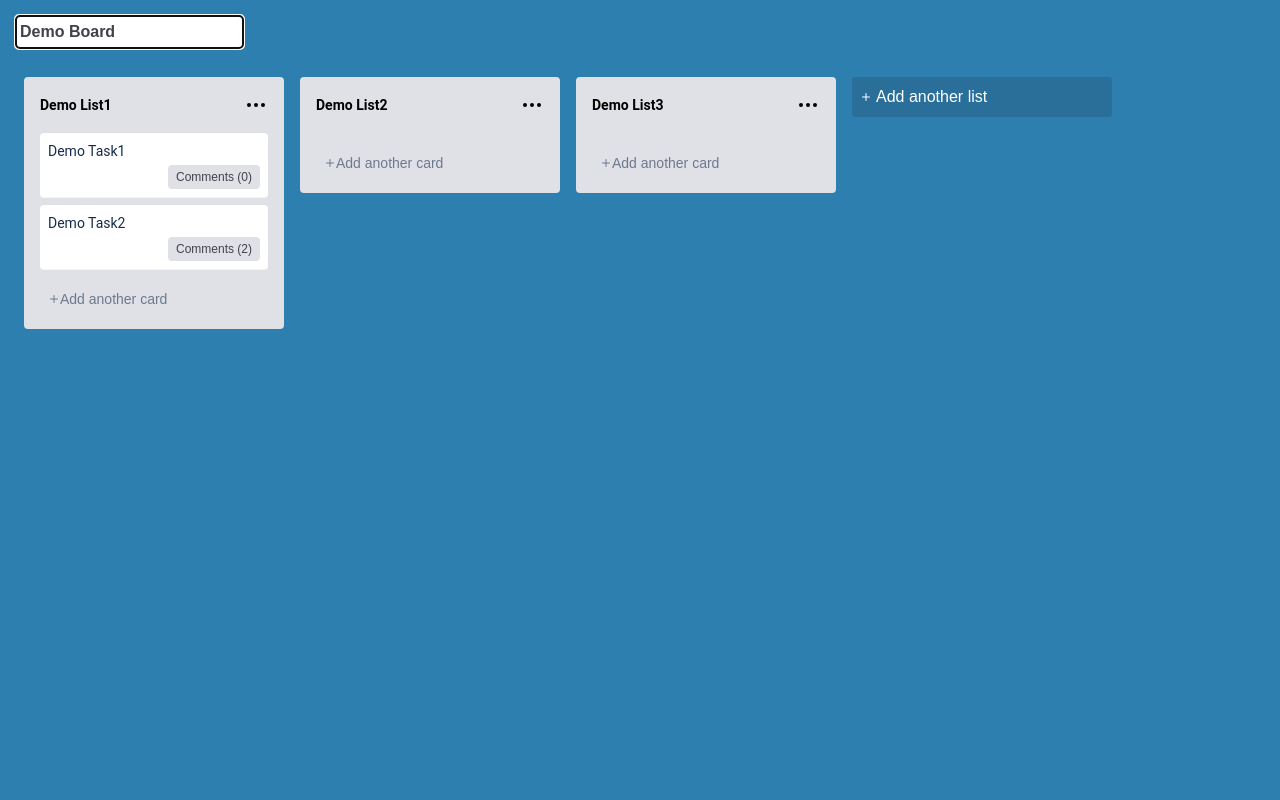
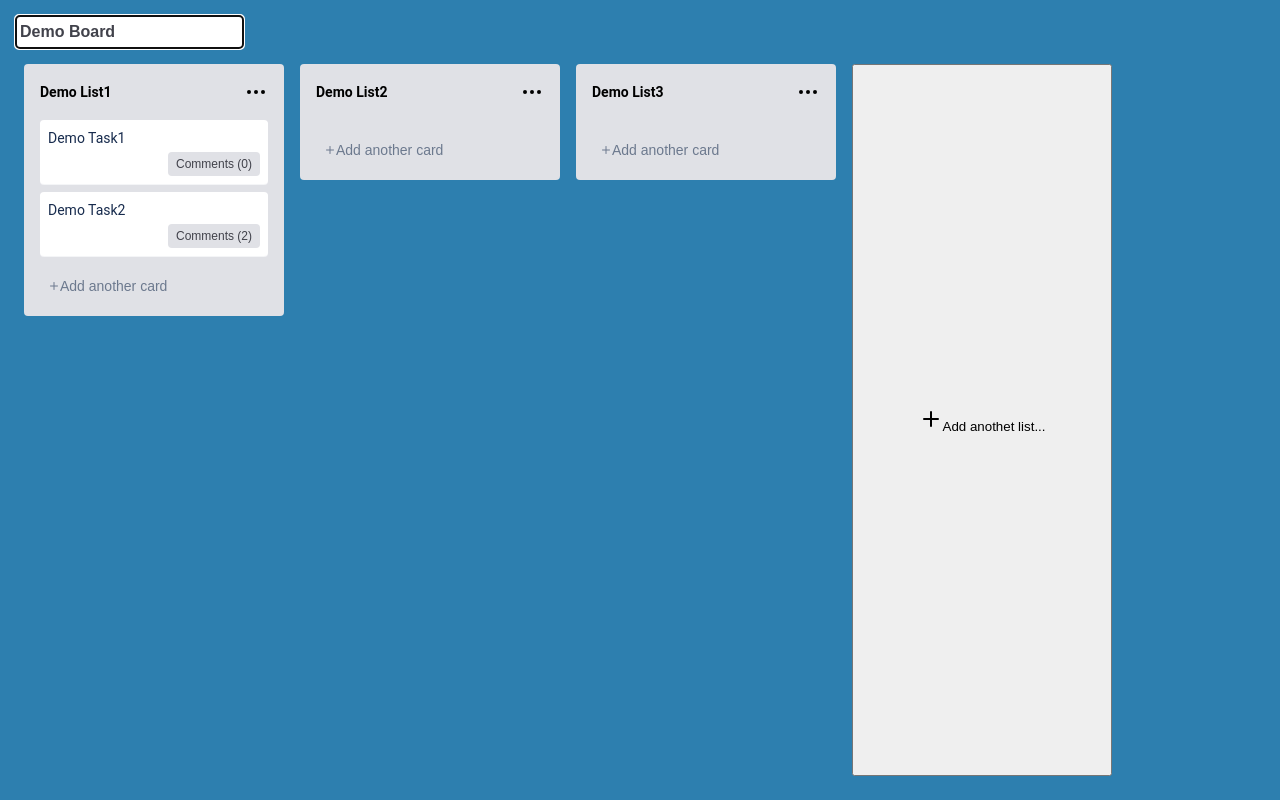
Before and after one commit to MHJ-10/board-task, a Next.js app: page / in a window 1280 px wide. Both pictures are taken after a click on the element "Demo Board". Built offline with nearby package versions, Linux system fonts and the light colour scheme.

Commit message:
refactor: styles syntax and clean code principle

```diff
--- /dev/null
+++ b/app/components/features/add-list.tsx
@@ -0,0 +1,56 @@
+import { PlusIcon } from "lucide-react";
+import ItemForm from "./item-form";
+
+type AddListToggleProps = {
+  showForm: boolean;
+  setShowForm: React.Dispatch<React.SetStateAction<boolean>>;
+  label: string;
+  confirmLabel: string;
+  onConfirm: (value: string) => void;
+} & (
+  | {
+      triggerText: string;
+      customTrigger?: never;
+    }
+  | {
+      customTrigger: React.ReactNode;
+      triggerText?: never;
+    }
+);
+
+const AddListToggle = (props: AddListToggleProps) => {
+  const {
+    showForm,
+    setShowForm,
+    label,
+    confirmLabel,
+    triggerText,
+    customTrigger,
+    onConfirm,
+  } = props;
+
+  if (showForm) {
+    return (
+      <ItemForm
+        label={label}
+        buttonText={confirmLabel}
+        onClose={() => setShowForm(false)}
+        onSumbit={(title) => {
+          onConfirm(title);
+          setShowForm(false);
+        }}
+      />
+    );
+  }
+
+  return (
+    customTrigger ?? (
+      <button className="add-list__button" onClick={() => setShowForm(true)}>
+        <PlusIcon />
+        {triggerText}
+      </button>
+    )
+  );
+};
+
+export default AddListToggle;
--- /dev/null
+++ b/app/components/features/editable-board-title.tsx
@@ -0,0 +1,50 @@
+import { useClickOutside } from "@/hooks";
+import { useBoardStore } from "@/store";
+import { useRef, useState } from "react";
+import { Input } from "../ui";
+import { flushSync } from "react-dom";
+
+const EditableBoardTitle = () => {
+  const board = useBoardStore((s) => s.board);
+  const editBoardTitle = useBoardStore((s) => s.editBoardTitle);
+
+  const [isEditable, setIsEditable] = useState(false);
+  const inputRef = useRef<HTMLInputElement>(null);
+
+  useClickOutside(inputRef, () => setIsEditable(false));
+
+  const onSubmit = (e: React.FormEvent<HTMLFormElement>) => {
+    e.preventDefault();
+    const newTitle = inputRef.current?.value.trim();
+    if (newTitle) {
+      editBoardTitle(newTitle);
+      setIsEditable(false);
+    }
+  };
+
+  if (isEditable) {
+    return (
+      <form className="board__title" onSubmit={onSubmit}>
+        <Input
+          ref={inputRef}
+          defaultValue={board?.title}
+          placeholder="Enter board title..."
+        />
+      </form>
+    );
+  }
+
+  return (
+    <h1
+      className="board__header"
+      onClick={() => {
+        flushSync(() => setIsEditable(true));
+        inputRef.current?.focus();
+      }}
+    >
+      {board?.title}
+    </h1>
+  );
+};
+
+export default EditableBoardTitle;
--- a/app/components/features/index.ts
+++ b/app/components/features/index.ts
@@ -3,3 +3,5 @@ export { default as TaskList } from "./task-list";
 export { default as ListActions } from "./list-actions";
 export { default as ItemForm } from "./item-form";
 export { default as CommentModal } from "./comment-modal";
+export { default as AddListToggle } from "./add-list";
+export { default as BoardTitle } from "./editable-board-title";
--- a/app/components/features/list-actions.tsx
+++ b/app/components/features/list-actions.tsx
@@ -1,20 +1,42 @@
 "use client";
 
 import { useClickOutside } from "@/hooks";
+import { useBoardStore } from "@/store";
 import { Option } from "@/types";
 import { ChevronLeft, XIcon } from "lucide-react";
 import { useRef, useState } from "react";
 
 interface ListActionsProps {
   title: string;
-  options?: Option[];
+  listId: string;
   onClose?: () => void;
 }
 
-const ListActions = ({ title, options, onClose }: ListActionsProps) => {
+const ListActions = ({ title, listId, onClose }: ListActionsProps) => {
+  const deleteList = useBoardStore((s) => s.deleteList);
+  const deleteAllTasks = useBoardStore((s) => s.deleteAllTasks);
+
   const [selectedOption, setSelectedOption] = useState<Option | null>(null);
 
   const containerRef = useRef<HTMLDivElement>(null);
+
+  const options = [
+    {
+      label: "Delele List",
+      message:
+        "All actions will be removed from the activity feed and you won’t be able to re-open the list. There is no undo.",
+      onClick: () => {
+        deleteList(listId);
+      },
+    },
+    {
+      label: "Delele All Cards",
+      message: "This will remove all the cards in this list from the board.",
+      onClick: () => {
+        deleteAllTasks(listId);
+      },
+    },
+  ];
 
   useClickOutside<HTMLDivElement>(containerRef, () => {
     onClose?.();
--- a/app/components/features/task-list.tsx
+++ b/app/components/features/task-list.tsx
@@ -1,34 +1,26 @@
 "use client";
 
-import { ItemForm, ListActions, TaskCard } from "@/components/features";
+import { AddListToggle, ListActions, TaskCard } from "@/components/features";
 import { Input, List } from "@/components/ui";
 import { useClickOutside } from "@/hooks";
-import { Option, Task } from "@/types";
+import { useBoardStore } from "@/store";
 import { useDroppable } from "@dnd-kit/core";
 import { PlusIcon } from "lucide-react";
 import { useRef, useState } from "react";
 import { flushSync } from "react-dom";
 
 interface TaskListProps {
-  options?: Option[];
   title: string;
   listId: string;
-  tasks?: Task[];
-  onEditTitle?: (title: string) => void;
-  onAddTask: (title: string) => void;
-  onSaveComment: (taskId: string, message: string) => void;
 }
 
-const TaskList = (props: TaskListProps) => {
-  const {
-    title,
-    options,
-    tasks,
-    listId,
-    onEditTitle,
-    onAddTask,
-    onSaveComment,
-  } = props;
+const TaskList = ({ title, listId }: TaskListProps) => {
+  const tasks = useBoardStore(
+    (s) => s.board?.lists.find((l) => l.id === listId)?.tasks ?? []
+  );
+
+  const addTask = useBoardStore((s) => s.addTask);
+  const editListTitle = useBoardStore((s) => s.editListTitle);
 
   const [showOptions, setShowOptions] = useState(false);
   const [isEditable, setIsEditable] = useState(false);
@@ -38,36 +30,27 @@ const TaskList = (props: TaskListProps) => {
 
   const { setNodeRef } = useDroppable({ id: listId });
 
-  const onSubmit = (e: React.ChangeEvent<HTMLFormElement>) => {
+  const onSubmit = (e: React.FormEvent<HTMLFormElement>) => {
     e.preventDefault();
     if (inputRef.current) {
-      onEditTitle?.(inputRef.current.value);
+      editListTitle(listId, inputRef.current.value);
       setIsEditable(false);
     }
   };
 
   const onTitleClick = () => {
-    // Ensure the input is focused after setting editable state
-    flushSync(() => {
-      setIsEditable(true);
-    });
+    flushSync(() => setIsEditable(true));
     inputRef.current?.focus();
   };
 
   const onToggleOptions = (): void | undefined => {
-    if (options?.length) {
     setShowOptions((prev) => !prev);
-      return;
-    }
-    return undefined;
   };
 
-  useClickOutside(inputRef, () => {
-    setIsEditable(false);
-  });
+  useClickOutside(inputRef, () => setIsEditable(false));
 
   return (
-    <div ref={setNodeRef} className="task-list">
+    <div className="task-list">
       <List
         titleNode={
           isEditable ? (
@@ -79,55 +62,44 @@ const TaskList = (props: TaskListProps) => {
               />
             </form>
           ) : (
-            <p className="task-list__title" onClick={onTitleClick}>
+            <h4 className="task-list__title" onClick={onTitleClick}>
               {title}
-            </p>
+            </h4>
           )
         }
         onOptionsClick={onToggleOptions}
       >
-        <div className="task-list__tasks">
-          {tasks?.map((task) => (
-            <TaskCard
-              key={task.id}
-              task={task}
-              onAddComment={(title) => {
-                onSaveComment(task.id, title);
-              }}
-            />
+        <div className="task-list__tasks" ref={setNodeRef}>
+          {tasks.map((task) => (
+            <TaskCard key={task.id} id={task.id} />
           ))}
         </div>
 
-        {showAddForm ? (
-          <ItemForm
+        <AddListToggle
           label="Enter a card title..."
-            buttonText="Create Card"
-            onClose={() => {
-              setShowAddForm(false);
+          confirmLabel="Create card"
+          showForm={showAddForm}
+          setShowForm={setShowAddForm}
+          onConfirm={(message) => {
+            addTask(listId, message);
           }}
-            onSumbit={(title) => {
-              onAddTask(title);
-              setShowAddForm(false);
-            }}
-          />
-        ) : (
+          customTrigger={
             <button
               className="task-list__add-button"
-            onClick={() => {
-              setShowAddForm(true);
-            }}
+              onClick={() => setShowAddForm(true)}
             >
               <PlusIcon />
               <span>Add another card</span>
             </button>
-        )}
+          }
+        />
       </List>
 
       {showOptions && (
         <div className="task-list__actions-wrapper">
           <ListActions
             title="List Actions"
-            options={options}
+            listId={listId}
             onClose={() => setShowOptions(false)}
           />
         </div>
--- a/app/components/pages/board.tsx
+++ b/app/components/pages/board.tsx
@@ -1,8 +1,7 @@
 "use client";
 
-import { ItemForm, TaskList } from "@/components/features";
-import { Droppable, Input } from "@/components/ui";
-import { useClickOutside } from "@/hooks";
+import { AddListToggle, BoardTitle, TaskList } from "@/components/features";
+import { Droppable } from "@/components/ui";
 import { useBoardStore } from "@/store";
 import {
   DndContext,
@@ -12,43 +11,19 @@ import {
   useSensor,
   useSensors,
 } from "@dnd-kit/core";
-import { PlusIcon } from "lucide-react";
-import { useRef, useState } from "react";
-import { flushSync } from "react-dom";
+import { useState } from "react";
 
 const BoardPage = () => {
-  const board = useBoardStore().board;
-  const lists = board?.lists || [];
-  const addList = useBoardStore().addList;
-  const editBoardTitle = useBoardStore().editBoardTitle;
-  const editListTitle = useBoardStore().editListTitle;
-  const deleteList = useBoardStore().deleteList;
-  const deleteAllTasks = useBoardStore().deleteAllTasks;
-  const addTask = useBoardStore().addTask;
-  const addComment = useBoardStore().addComment;
-  const moveTask = useBoardStore().moveTask;
+  const board = useBoardStore((s) => s.board);
+  const moveTask = useBoardStore((s) => s.moveTask);
+  const addList = useBoardStore((s) => s.addList);
 
-  const inputRef = useRef<HTMLInputElement>(null);
+  const [showForm, setShowForm] = useState(false);
 
   const sensors = useSensors(
     useSensor(PointerSensor),
     useSensor(KeyboardSensor)
   );
-
-  const [isTitleEditable, setIsTitleEditable] = useState(false);
-  const [showForm, setShowForm] = useState(false);
-
-  useClickOutside(inputRef, () => setIsTitleEditable(false));
-
-  const onEditBoardTitle = (e: React.FormEvent<HTMLFormElement>) => {
-    e.preventDefault();
-
-    const newTitle = inputRef.current?.value.trim();
-    if (newTitle) {
-      editBoardTitle(newTitle);
-      setIsTitleEditable(false);
-    }
-  };
 
   const handleDragEnd = (event: DragEndEvent) => {
     const { active, over } = event;
@@ -65,89 +40,26 @@ const BoardPage = () => {
 
   return (
     <div className="board">
-      {isTitleEditable ? (
-        <form className="board__title-form" onSubmit={onEditBoardTitle}>
-          <Input
-            ref={inputRef}
-            defaultValue={board?.title}
-            placeholder="Enter board title..."
-          />
-        </form>
-      ) : (
-        <h1
-          className="board__header"
-          onClick={() => {
-            flushSync(() => setIsTitleEditable(true));
-            inputRef.current?.focus();
-          }}
-        >
-          {board?.title}
-        </h1>
-      )}
-
+      <BoardTitle />
       <DndContext sensors={sensors} onDragEnd={handleDragEnd}>
         <div className="board__lists">
-          {lists.map((list) => (
+          {board?.lists.map((list) => (
             <Droppable key={list.id} id={list.id}>
               <div className="board__list" key={list.id}>
-                <TaskList
-                  listId={list.id}
-                  title={list.title}
-                  tasks={list.tasks}
-                  onEditTitle={(title) => {
-                    editListTitle(list.id, title);
-                  }}
-                  onAddTask={(title) => {
-                    addTask(list.id, title);
-                  }}
-                  onSaveComment={(taskId, message) => {
-                    addComment(list.id, taskId, message);
-                  }}
-                  options={[
-                    {
-                      label: "Delele List",
-                      message:
-                        "All actions will be removed from the activity feed and you won’t be able to re-open the list. There is no undo.",
-                      onClick: () => {
-                        deleteList(list.id);
-                      },
-                    },
-                    {
-                      label: "Delele All Cards",
-                      message:
-                        "This will remove all the cards in this list from the board.",
-                      onClick: () => {
-                        deleteAllTasks(list.id);
-                      },
-                    },
-                  ]}
-                />
+                <TaskList listId={list.id} title={list.title} />
               </div>
             </Droppable>
           ))}
-          {showForm ? (
-            <ItemForm
-              label="Enter a list title..."
-              buttonText="Add list"
-              onClose={() => {
-                setShowForm(false);
-              }}
-              onSumbit={(title) => {
-                addList(title);
-                setShowForm(false);
-              }}
-            />
-          ) : (
-            <button
-              className="board__add-list"
-              onClick={() => {
-                setShowForm(true);
-              }}
-            >
-              <PlusIcon />
-              Add another list
-            </button>
-          )}
+          <AddListToggle
+            triggerText="Add anothet list..."
+            label="Enter a list title"
+            confirmLabel="Add list"
+            showForm={showForm}
+            setShowForm={setShowForm}
+            onConfirm={(message) => {
+              addList(message);
+            }}
+          />
         </div>
       </DndContext>
     </div>
--- a/package.json
+++ b/package.json
@@ -10,7 +10,6 @@
   },
   "dependencies": {
     "@dnd-kit/core": "^6.3.1",
-    "@dnd-kit/sortable": "^10.0.0",
     "@dnd-kit/utilities": "^3.2.2",
     "lucide-react": "^0.562.0",
     "next": "16.1.1",
```
Also changed, not shown: app/components/features/task-card.tsx (+11 -12 lines), 1 other file (tests, documents, lock files or other folders). Lines whose indentation alone changed are shown as unchanged.
